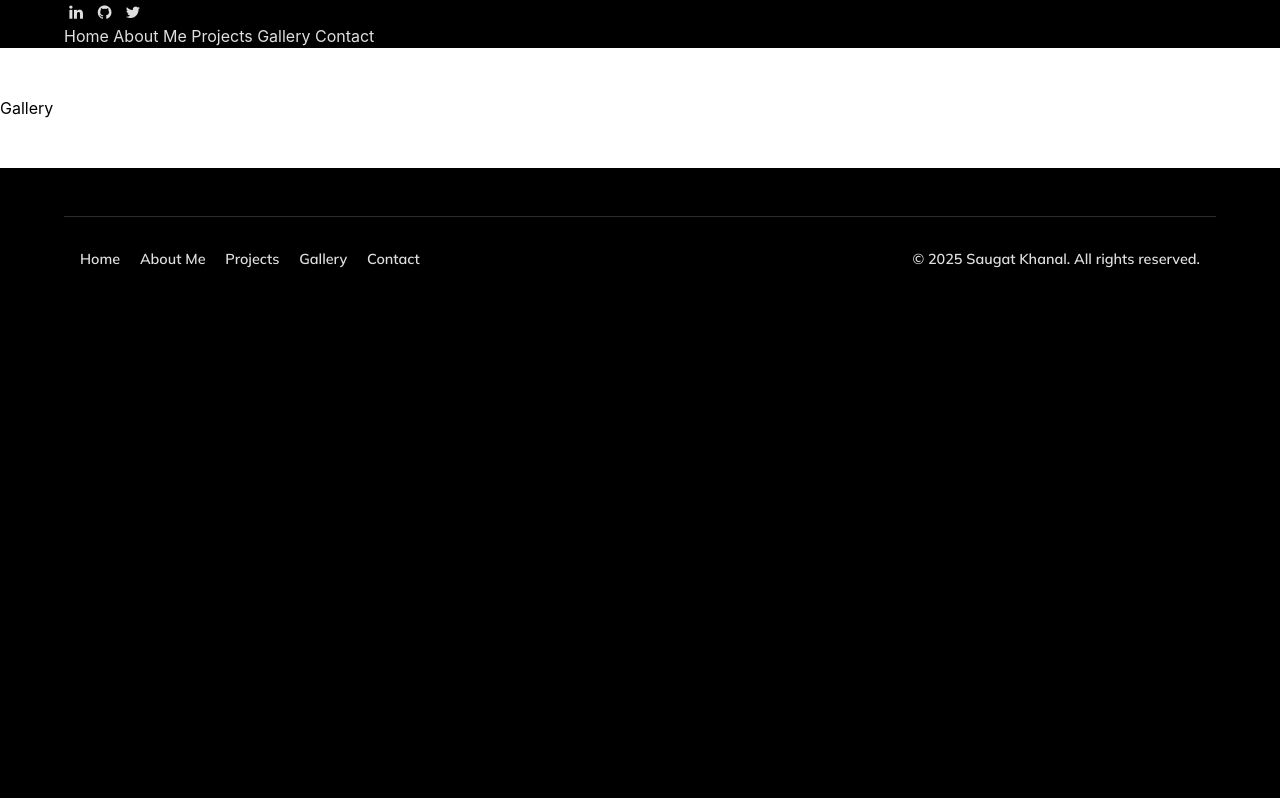
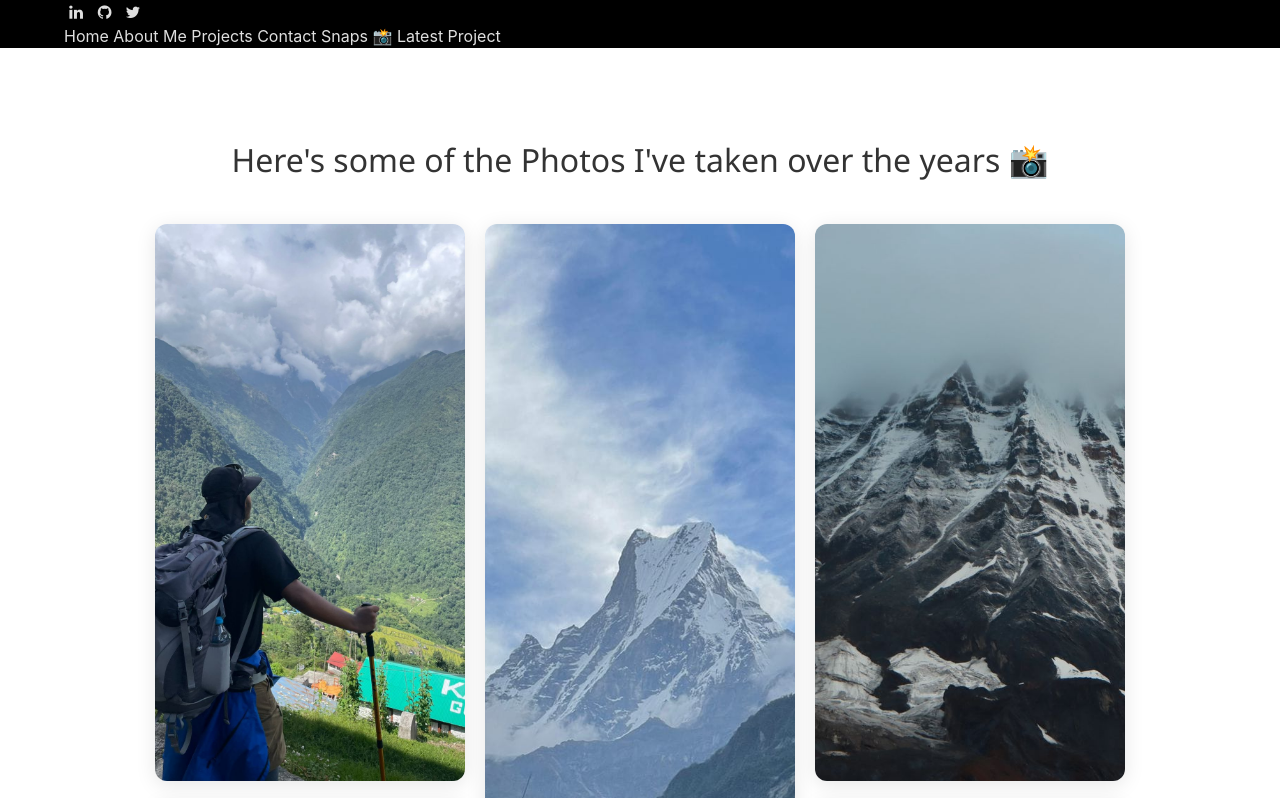
Before and after one commit to peski-sys/itassessment2024, a plain HTML site: page gallery.html in a window 1280 px wide. Shown: the top 798 px of the page. Drawn offline with nearby package versions, Linux system fonts and the light colour scheme.

Commit message:
photographs added

```diff
--- a/gallery.html
+++ b/gallery.html
@@ -30,17 +30,35 @@
 			</div>
 
 			<div class="nav-right nav-menu">
-                <a class="nav-item" href="index.html">Home</a>
+				<a class="nav-item" href="index.html">Home</a>
 				<a class="nav-item" href="about.html">About Me</a>
 				<a class="nav-item" href="projects.html">Projects</a>
-                <a class="nav-item" href="gallery.html">Gallery</a>
 				<a class="nav-item" href="contact.html">Contact</a>
-				<!-- <a class="nav-item"  href="#social">Contact</a> -->
+				<a class="nav-item" href="gallery.html">Snaps 📸</a>
+				<a class="nav-item" href="https://www.cloudserviceforce.com/">Latest Project</a>
 			</div>
 
 		</nav>
         <section style="background-color: white;">
-            <h1 style="color: black;">Gallery</h1>
+
+  <div class="gallery-title">Here's some of the Photos I've taken over the years 📸</div>
+
+  <div class="gallery-wrapper">
+    <div class="gallery-grid">
+      <div class="gallery-item"><img src="assets/img/photo-grid-1.jpg" alt="Photo 1"></div>
+      <div class="gallery-item tall"><img src="assets/img/photo-grid-2.jpg" alt="Photo 2"></div>
+      <div class="gallery-item"><img src="assets/img/photo-grid-3.jpg" alt="Photo 3"></div>
+      <div class="gallery-item"><img src="assets/img/photo-grid-4.jpg" alt="Photo 4"></div>
+      <div class="gallery-item tall"><img src="assets/img/photo-grid-5.jpg" alt="Photo 5"></div>
+      <div class="gallery-item"><img src="assets/img/photo-grid-6.jpg" alt="Photo 6"></div>
+      <div class="gallery-item"><img src="assets/img/photo-grid-7.jpg" alt="Photo 7"></div>
+      <div class="gallery-item tall"><img src="assets/img/photo-grid-8.jpg" alt="Photo 8"></div>
+      <div class="gallery-item"><img src="assets/img/photo-grid-9.jpg" alt="Photo 9"></div>
+      <div class="gallery-item"><img src="assets/img/photo-grid-10.jpg" alt="Photo 10"></div>
+      <div class="gallery-item tall"><img src="assets/img/photo-grid-11.jpg" alt="Photo 11"></div>
+      <div class="gallery-item"><img src="assets/img/photo-grid-12.jpg" alt="Photo 12"></div>
+    </div>
+  </div>
         </section>
 
 		<footer class="footer-custom container">
@@ -51,8 +69,9 @@
 						<a href="index.html">Home</a>
 						<a href="about.html">About Me</a>
 						<a href="projects.html">Projects</a>
-						<a href="gallery.html">Gallery</a>
 						<a href="contact.html">Contact</a>
+						<a href="gallery.html">Snaps 📸</a>
+						<a href="https://www.cloudserviceforce.com/">Latest Project</a>
 					</nav>
 				</div>
 
@@ -64,6 +83,46 @@
 		</footer>
 		<style>
 			@import url('https://fonts.googleapis.com/css2?family=Asap:wght@500&family=Mulish:wght@600&display=swap');
+			.gallery-title {
+      text-align: center;
+      font-family: 'Segoe UI', sans-serif;
+      font-size: 2em;
+      margin-top: 40px;
+      color: #333;
+    }
+
+    .gallery-wrapper {
+      max-width: 1000px;
+      margin: 40px auto;
+      padding: 0 15px;
+    }
+
+    .gallery-grid {
+      display: grid;
+      grid-template-columns: repeat(auto-fill, minmax(250px, 1fr));
+      gap: 20px;
+    }
+
+    .gallery-grid img {
+      width: 100%;
+      border-radius: 12px;
+      box-shadow: 0 4px 20px rgba(0, 0, 0, 0.1);
+      transition: transform 0.3s ease, box-shadow 0.3s ease;
+    }
+
+    .gallery-grid img:hover {
+      transform: scale(1.04);
+      box-shadow: 0 8px 25px rgba(0, 0, 0, 0.2);
+    }
+
+    .gallery-item.tall {
+      grid-row: span 2;
+    }
+
+    .gallery-item img {
+      height: 100%;
+      object-fit: cover;
+    }
 			</style>
 </body>
 </html>
```
Also changed, not shown: about.html (+4 -4 lines), contact.html (+4 -3 lines), index.html (+4 -2 lines), projects.html (+6 -5 lines), assets/img/photo-grid-1.jpg (added), assets/img/photo-grid-10.jpg (added), assets/img/photo-grid-11.jpg (added), assets/img/photo-grid-12.jpg (added), assets/img/photo-grid-2.jpg (added), assets/img/photo-grid-3.jpg (added), assets/img/photo-grid-4.jpg (added), assets/img/photo-grid-5.jpg (added), assets/img/photo-grid-6.jpg (added), assets/img/photo-grid-7.jpg (added), 2 more files.
